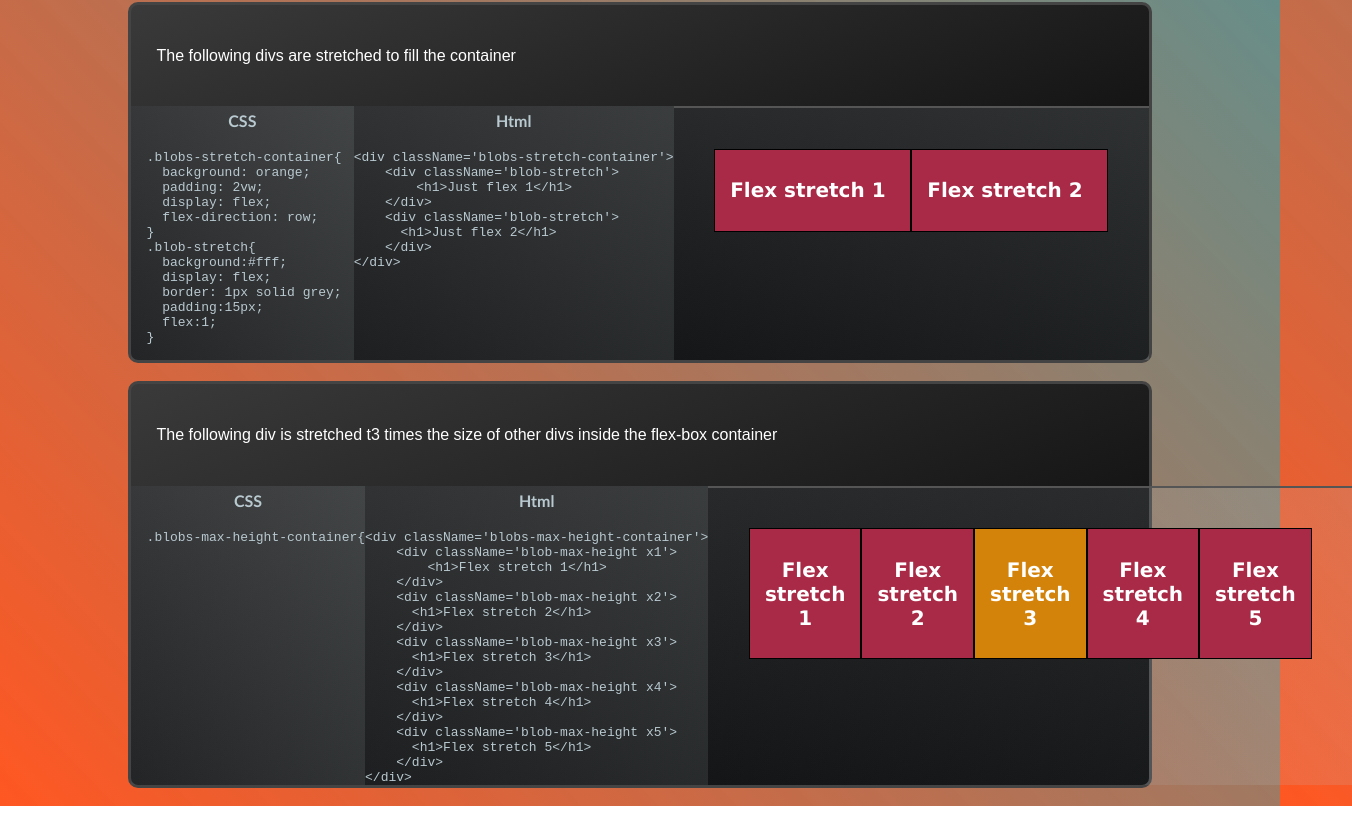
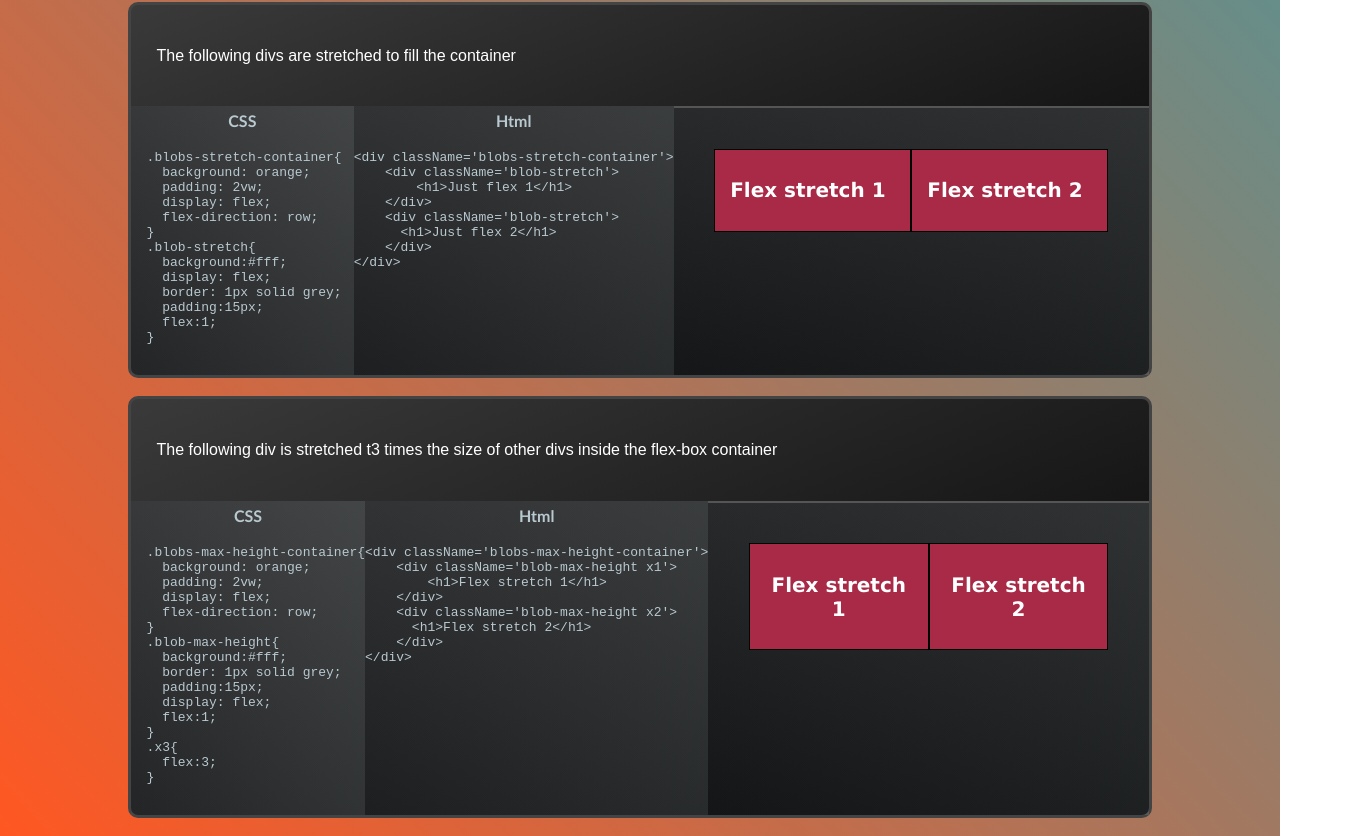
Before and after one commit to AyabongaQwabi/learning-flexbox-and-grid, a React (Create React App) app: page / in a window 1280 px wide. Shown: the part 522-1358 px from the top of the page, 1352 px wide, since content can reach past the window. Before the commit the page ends 1328 px from the top, so only its background shows below. Built offline with nearby package versions, Linux system fonts and the light colour scheme.

Commit message:
Update blob config

```diff
--- a/src/App.js
+++ b/src/App.js
@@ -1,87 +1,7 @@
 import React, { Component } from 'react';
 import logo from './logo.svg';
 import './style/App.css';
-
-const blob1Html =
-`
-  <div className='blobs-container'>
-      <div className='blob'>
-          <h1>Just flex 1</h1>
-      </div>
-      <div className='blob'>
-        <h1>Just flex 2</h1>
-      </div>
-   </div>
-`
-const blob2Html =
-`
-<div className='blobs-stretch-container'>
-    <div className='blob-stretch'>
-        <h1>Just flex 1</h1>
-    </div>
-    <div className='blob-stretch'>
-      <h1>Just flex 2</h1>
-    </div>
-</div>
-`
-
-const blob3Html =
-`
-<div className='blobs-max-height-container'>
-    <div className='blob-max-height x1'>
-        <h1>Flex stretch 1</h1>
-    </div>
-    <div className='blob-max-height x2'>
-      <h1>Flex stretch 2</h1>
-    </div>
-    <div className='blob-max-height x3'>
-      <h1>Flex stretch 3</h1>
-    </div>
-    <div className='blob-max-height x4'>
-      <h1>Flex stretch 4</h1>
-    </div>
-    <div className='blob-max-height x5'>
-      <h1>Flex stretch 5</h1>
-    </div>
-</div>
-`
-
-const blob1Css =
-`
-  .blobs-container{
-      background: orange;
-      padding: 2vw;
-      display: flex;
-    }
-
-    .blob{
-      background:#fff;
-      display: flex;
-      border: 1px solid grey;
-      padding:15px;
-    }
-  `
-  const blob2Css =
-  `
-  .blobs-stretch-container{
-    background: orange;
-    padding: 2vw;
-    display: flex;
-    flex-direction: row;
-  }
-  .blob-stretch{
-    background:#fff;
-    display: flex;
-    border: 1px solid grey;
-    padding:15px;
-    flex:1;
-  }
-  `
-
-  const blob3Css =
-  `
-  .blobs-max-height-container{
-  `
+import { blob1Html, blob2Html, blob3Html, blob1Css, blob2Css, blob3Css } from './blobs';
 class App extends Component {
   render() {
     return (
@@ -185,15 +105,6 @@ class App extends Component {
                 <div className='blob-max-height x2'>
                   <h1>Flex stretch 2</h1>
                 </div>
-                <div className='blob-max-height x3'>
-                  <h1>Flex stretch 3</h1>
-                </div>
-                <div className='blob-max-height x4'>
-                  <h1>Flex stretch 4</h1>
-                </div>
-                <div className='blob-max-height x5'>
-                  <h1>Flex stretch 5</h1>
-                </div>
             </div>
             </div>
           </div>
--- /dev/null
+++ b/src/blobs.js
@@ -0,0 +1,91 @@
+export const blob1Html =
+`
+  <div className='blobs-container'>
+      <div className='blob'>
+          <h1>Just flex 1</h1>
+      </div>
+      <div className='blob'>
+        <h1>Just flex 2</h1>
+      </div>
+   </div>
+
+`
+export const blob2Html =
+`
+<div className='blobs-stretch-container'>
+    <div className='blob-stretch'>
+        <h1>Just flex 1</h1>
+    </div>
+    <div className='blob-stretch'>
+      <h1>Just flex 2</h1>
+    </div>
+</div>
+
+`
+
+export const blob3Html =
+`
+<div className='blobs-max-height-container'>
+    <div className='blob-max-height x1'>
+        <h1>Flex stretch 1</h1>
+    </div>
+    <div className='blob-max-height x2'>
+      <h1>Flex stretch 2</h1>
+    </div>
+</div>
+
+`
+
+export const blob1Css =
+`
+  .blobs-container{
+      background: orange;
+      padding: 2vw;
+      display: flex;
+    }
+
+    .blob{
+      background:#fff;
+      display: flex;
+      border: 1px solid grey;
+      padding:15px;
+    }
+  `
+  export const blob2Css =
+  `
+  .blobs-stretch-container{
+    background: orange;
+    padding: 2vw;
+    display: flex;
+    flex-direction: row;
+  }
+  .blob-stretch{
+    background:#fff;
+    display: flex;
+    border: 1px solid grey;
+    padding:15px;
+    flex:1;
+  }
+
+  `
+
+  export const blob3Css =
+  `
+  .blobs-max-height-container{
+    background: orange;
+    padding: 2vw;
+    display: flex;
+    flex-direction: row;
+  }
+  .blob-max-height{
+    background:#fff;
+    border: 1px solid grey;
+    padding:15px;
+    display: flex;
+    flex:1;
+  }
+  .x3{
+    flex:3;
+  }
+
+  `
```
